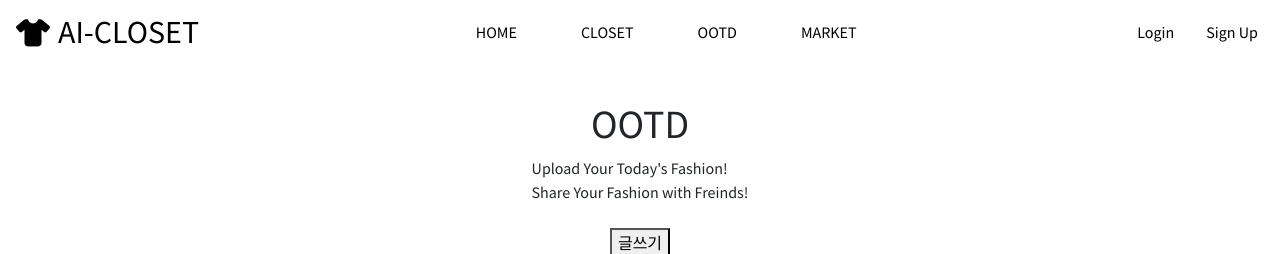
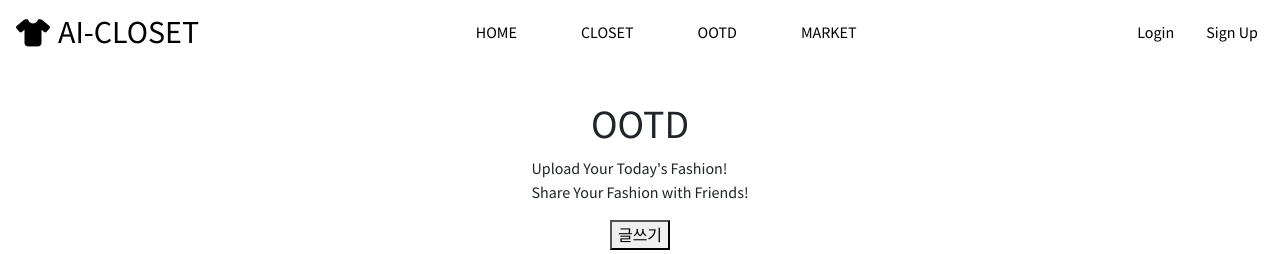
Before and after one commit to minleejae/aiClosetToUpgrade, a React (Create React App) app in the folder client/: page /board in a window 1280 px wide. Shown: the top 254 px of the page. Built offline with nearby package versions, Linux system fonts and the light colour scheme.

Commit message:
FEATURE: Header 스크롤 시 투명하게 수정

```diff
--- a/client/src/components/Community.js
+++ b/client/src/components/Community.js
@@ -21,9 +21,8 @@ const Community = () => {
         <p>
           Upload Your Today's Fashion!
           <br />
-          Share Your Fashion with Freinds!
+          Share Your Fashion with Friends!
         </p>
-        <h3></h3>
         <button
           onClick={() => {
             navigate("/board/write");
--- a/client/src/components/componentsCss/Header.css
+++ b/client/src/components/componentsCss/Header.css
@@ -25,7 +25,7 @@ li:hover {
   display: flex;
   justify-content: space-between;
   align-items: center;
-  background-color: white;
+  background-color: rgba(255, 255, 255, 0.7);
   padding: 8px 6px;
   -webkit-box-shadow: 0 2px 10px rgba(0, 0, 0, 0.3);
   -moz-box-shadow: 0 2px 10px rgba(0, 0, 0, 0.3);
```
